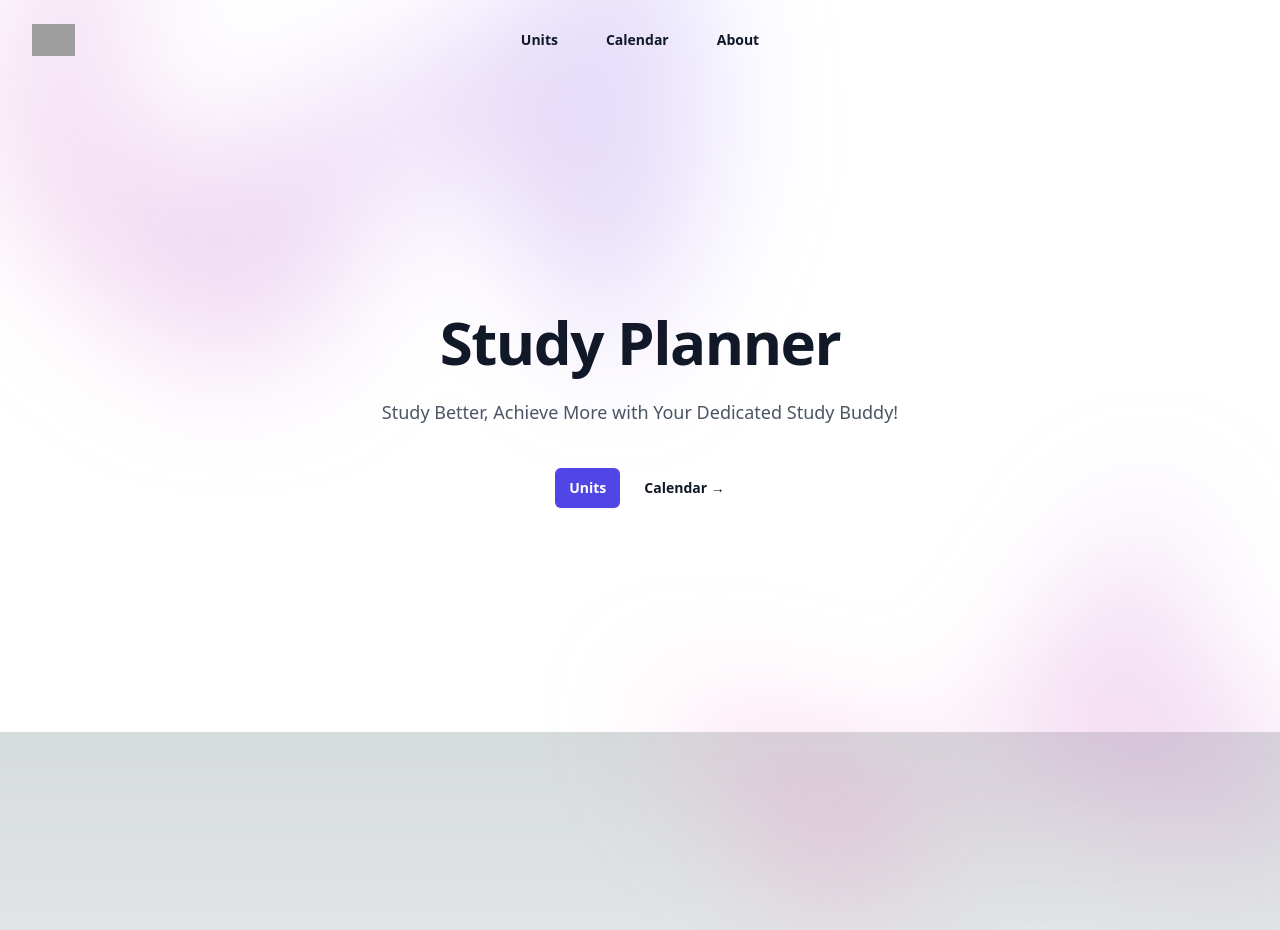
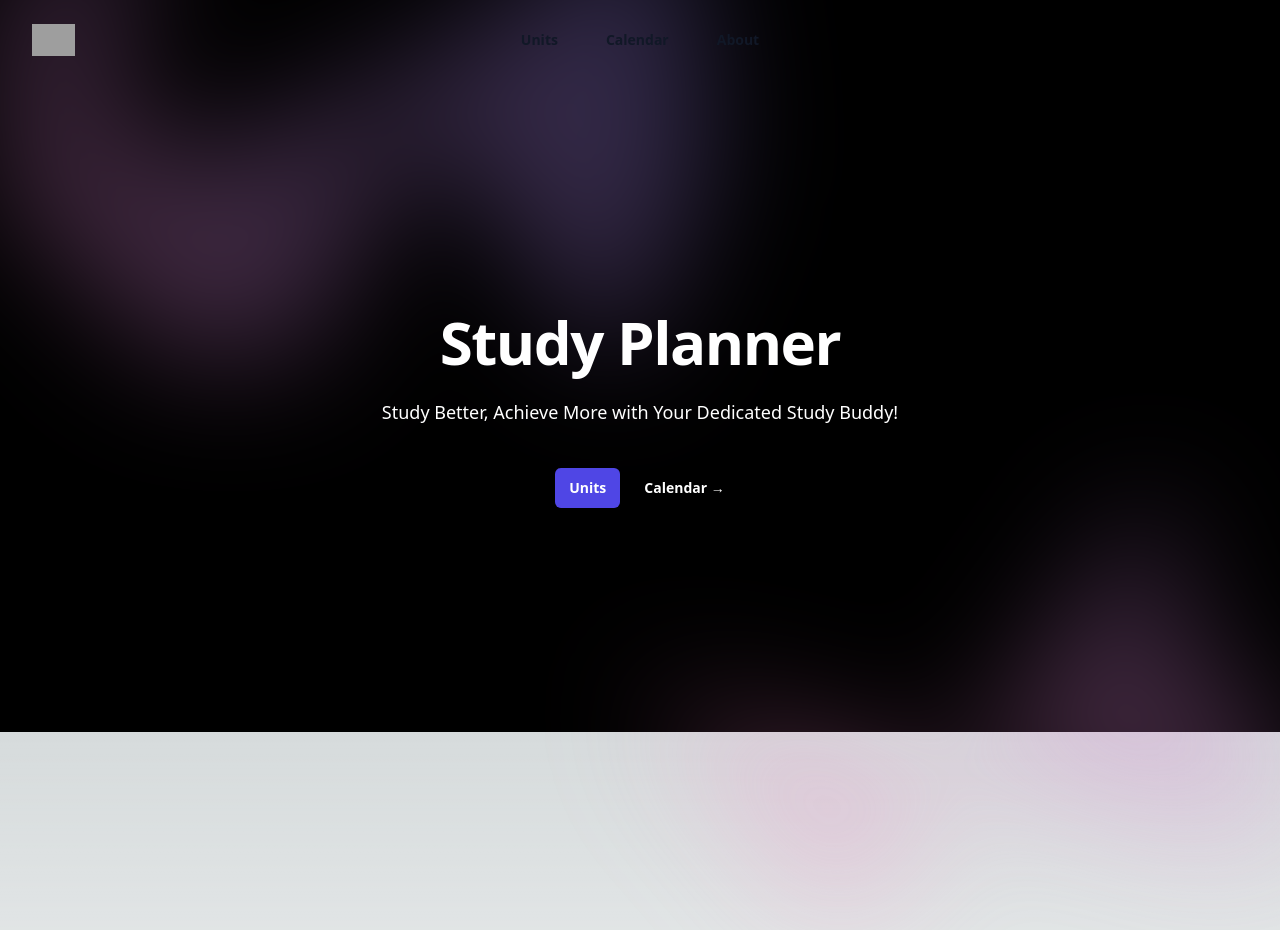
Before and after one commit to YapSengKuang/BarugahWeb-WebHack2024, a Next.js app in the folder studyplanner/: page / in a window 1280 px wide. Built offline with nearby package versions, Linux system fonts and the light colour scheme; grey boxes are pictures that could not be loaded.

Commit message:
editted dashboard to be black bg

```diff
--- a/studyplanner/src/app/components/dashboard/page.tsx
+++ b/studyplanner/src/app/components/dashboard/page.tsx
@@ -15,7 +15,7 @@ const Dashboard = () => {
   const [mobileMenuOpen, setMobileMenuOpen] = useState(false)
 
   return (
-    <div className="bg-white">
+    <div className="bg-black">
       <header className="absolute inset-x-0 top-0 z-50">
         <nav className="flex items-center justify-between p-6 lg:px-8" aria-label="Global">
           <div className="flex lg:flex-1">
@@ -53,17 +53,19 @@ const Dashboard = () => {
           <div className="fixed inset-0 z-50" />
           <Dialog.Panel className="fixed inset-y-0 right-0 z-50 w-full overflow-y-auto bg-white px-6 py-6 sm:max-w-sm sm:ring-1 sm:ring-gray-900/10">
             <div className="flex items-center justify-between">
+
               <a href="#" className="-m-1.5 p-1.5">
-                <span className="sr-only">Barugah Web</span>
+                <span className="sr-only text-white">Barugah Web</span>
                 <img
                   className="h-8 w-auto"
                   src="https://tailwindui.com/img/logos/mark.svg?color=indigo&shade=600"
                   alt=""
                 />
+
               </a>
               <button
                 type="button"
-                className="-m-2.5 rounded-md p-2.5 text-gray-700"
+                className="-m-2.5 rounded-md p-2.5 text-white"
                 onClick={() => setMobileMenuOpen(false)}
               >
                 <span className="sr-only">Close menu</span>
@@ -77,7 +79,7 @@ const Dashboard = () => {
                     <a
                       key={item.name}
                       href={item.href}
-                      className="-mx-3 block rounded-lg px-3 py-2 text-base font-semibold leading-7 text-gray-900 hover:bg-gray-50"
+                      className="-mx-3 block rounded-lg px-3 py-2 text-base font-semibold leading-7 text-white hover:bg-gray-50"
                     >
                       {item.name}
                     </a>
@@ -110,20 +112,20 @@ const Dashboard = () => {
 
           </div>
           <div className="text-center">
-            <h1 className="text-4xl font-bold tracking-tight text-gray-900 sm:text-6xl">
+            <h1 className="text-4xl font-bold tracking-tight text-gray-900 sm:text-6xl text-white">
               Study Planner
             </h1>
-            <p className="mt-6 text-lg leading-8 text-gray-600">
+            <p className="mt-6 text-lg leading-8 text-gray-600 text-white">
             Study Better, Achieve More with Your Dedicated Study Buddy!
             </p>
             <div className="mt-10 flex items-center justify-center gap-x-6">
               <a
                 href="/components/unitManagement"
-                className="rounded-md bg-indigo-600 px-3.5 py-2.5 text-sm font-semibold text-white shadow-sm hover:bg-indigo-500 focus-visible:outline focus-visible:outline-2 focus-visible:outline-offset-2 focus-visible:outline-indigo-600"
+                className=" text-white rounded-md bg-indigo-600 px-3.5 py-2.5 text-sm font-semibold text-white shadow-sm hover:bg-indigo-500 focus-visible:outline focus-visible:outline-2 focus-visible:outline-offset-2 focus-visible:outline-indigo-600"
               >
                 Units
               </a>
-              <a href="/components/calendar" className="text-sm font-semibold leading-6 text-gray-900">
+              <a href="/components/calendar" className="text-white text-sm font-semibold leading-6 text-gray-900">
                 Calendar <span aria-hidden="true">→</span>
               </a>
             </div>
--- a/studyplanner/src/app/globals.css
+++ b/studyplanner/src/app/globals.css
@@ -3,7 +3,7 @@
 @tailwind utilities;
 
 :root {
-  --foreground-rgb: 0, 0, 0;
+  --foreground-rgb: 255, 255, 255;
   --background-start-rgb: 214, 219, 220;
   --background-end-rgb: 255, 255, 255;
 }
```
